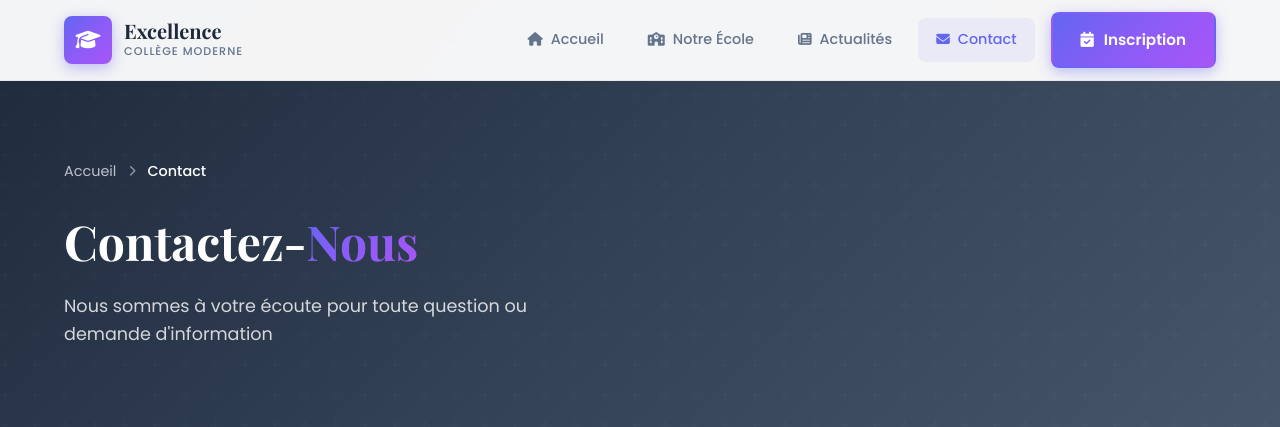
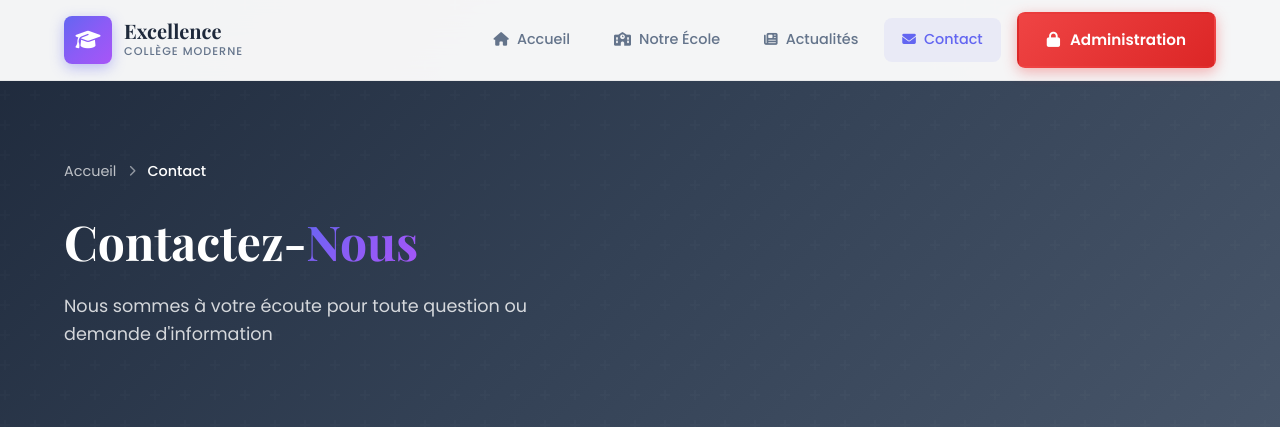
Before and after one commit to Leboueelie/school-project, a Django app: page /contact/ in a window 1280 px wide. Shown: the top 427 px of the page. Run offline with Django 5.2, Linux system fonts and the light colour scheme.

Commit message:
Ajout du lien administration

```diff
--- a/static/css/style.css
+++ b/static/css/style.css
@@ -238,6 +238,21 @@ img {
     z-index: 998;
     opacity: 0;
     transition: opacity 0.3s ease;
+}
+
+/* Lien Administration */
+.admin-link {
+    background: linear-gradient(135deg, #ef4444 0%, #dc2626 100%) !important;
+    box-shadow: 0 4px 14px rgba(239, 68, 68, 0.4) !important;
+}
+
+.admin-link:hover {
+    box-shadow: 0 8px 20px rgba(239, 68, 68, 0.5) !important;
+    transform: translateY(-2px);
+}
+
+[data-theme="dark"] .admin-link {
+    background: linear-gradient(135deg, #f87171 0%, #ef4444 100%) !important;
 }
 
 /* ========================================
--- a/templates/includes/navbar.html
+++ b/templates/includes/navbar.html
@@ -54,9 +54,14 @@
                 </a>
             </li>
             <li class="nav-item nav-cta">
-                <a href="{% url 'contact' %}" class="btn btn-nav">
-                    <i class="fas fa-calendar-check"></i>
-                    <span>Inscription</span>
+                <a
+                    href="{% url 'admin:index' %}"
+                    class="btn btn-nav admin-link"
+                    target="_blank"
+                    rel="noopener noreferrer"
+                >
+                    <i class="fas fa-lock"></i>
+                    <span>Administration</span>
                 </a>
             </li>
         </ul>
```
